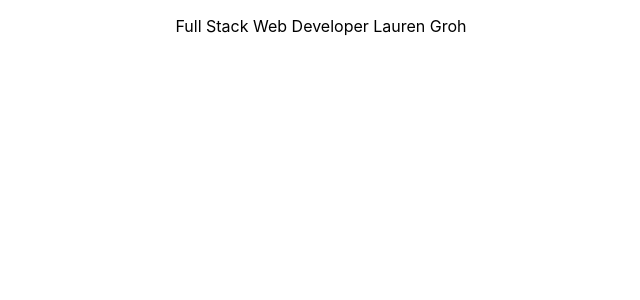
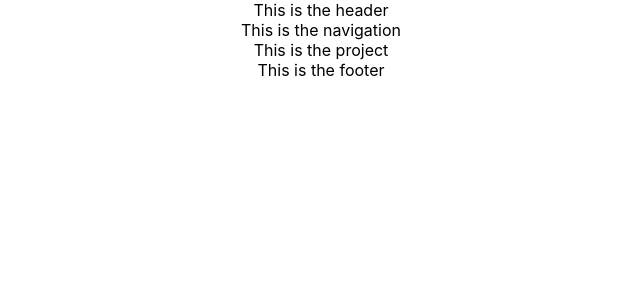
Before and after one commit to GrohTech/react-portfolio, a React (Create React App) app: page / in a window 1280 px wide. Shown: the top 300 px of the page, without its empty margins (319-959 px from the left). Built offline with nearby package versions, Linux system fonts and the light colour scheme.

Commit message:
set up all components, import all components to App.js, test components

```diff
--- a/src/App.js
+++ b/src/App.js
@@ -1,14 +1,17 @@
 import React from 'react';
 import './App.css';
+import Header from './components/Header';
+import Navigation from './components/Navigation';
+import Project from './components/Project';
+import Footer from './components/Footer';
 
 function App() {
   return (
     <div className = "App">
-      <header classname = "App-header">
-        <p>
-          Full Stack Web Developer Lauren Groh
-        </p>
-      </header>
+      <Header />
+      <Navigation />
+      <Project />
+      <Footer />
     </div>
   );
 }
--- a/src/components/Footer/index.js
+++ b/src/components/Footer/index.js
@@ -0,0 +1,12 @@
+import React from 'react';
+
+const Footer = () => {
+    return(
+        <section>
+            This is the footer
+        </section>
+    )
+
+}
+
+export default Footer;
--- a/src/components/Header/index.js
+++ b/src/components/Header/index.js
@@ -2,7 +2,9 @@
 
 const Header = () => {
     return(
-
+        <section>
+            This is the header
+        </section>
     )
 
 }
--- a/src/components/Navigation/index.js
+++ b/src/components/Navigation/index.js
@@ -0,0 +1,12 @@
+import React from 'react';
+
+const Navigation = () => {
+    return(
+        <section>
+            This is the navigation
+        </section>
+    )
+
+}
+
+export default Navigation;
--- a/src/components/Project/index.js
+++ b/src/components/Project/index.js
@@ -0,0 +1,12 @@
+import React from 'react';
+
+const Project = () => {
+    return(
+        <section>
+            This is the project
+        </section>
+    )
+
+}
+
+export default Project;
```
